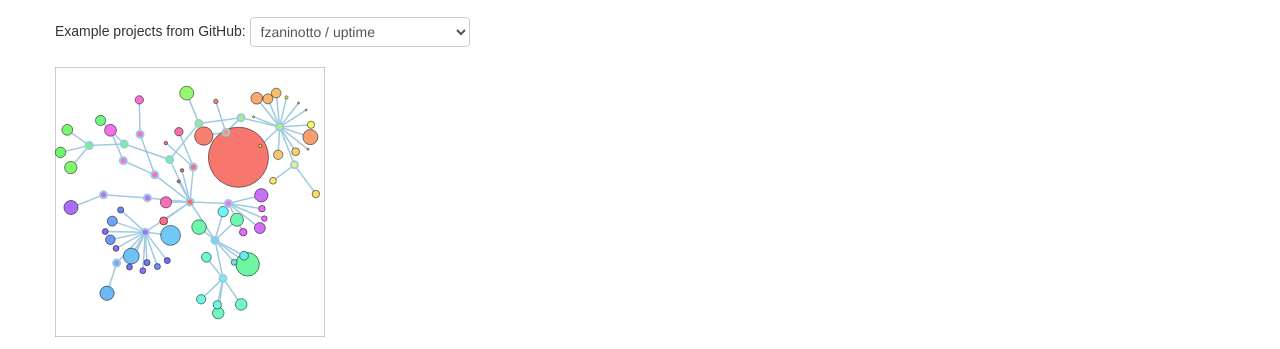
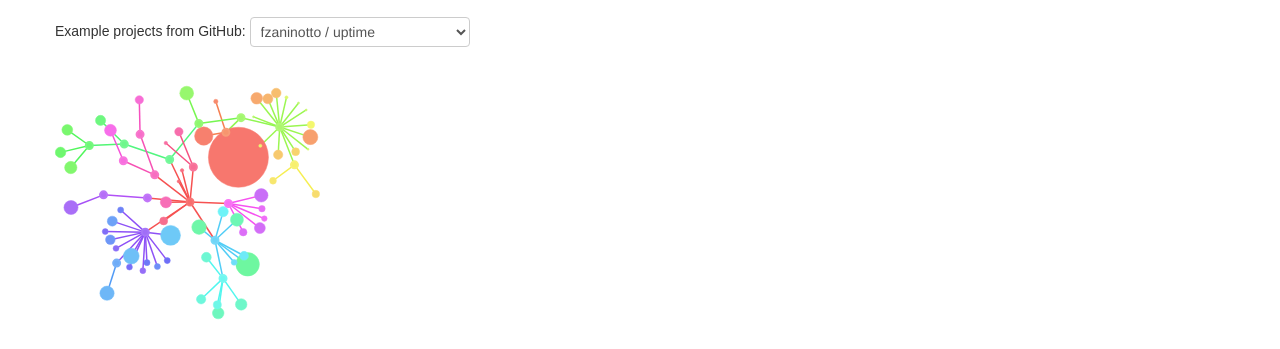
Before and after one commit to fzaninotto/CodeFlower, a plain HTML site: page index.html in a window 1280 px wide. Shown: the part 309-658 px from the top of the page. Drawn offline with Linux system fonts and the light colour scheme; animation ran at ten frames a second; a web font is replaced by a local one.

Commit message:
Get fancier colors

```diff
--- a/javascripts/CodeFlower.js
+++ b/javascripts/CodeFlower.js
@@ -9,8 +9,6 @@ var CodeFlower = function(selector, w, h) {
     .attr('height', h);
 
   this.svg.append("svg:rect")
-    .style("stroke", "#999")
-    .style("fill", "#fff")
     .attr('width', w)
     .attr('height', h);
 
@@ -52,7 +50,10 @@ CodeFlower.prototype.update = function(json) {
     .attr("x1", function(d) { return d.source.x; })
     .attr("y1", function(d) { return d.source.y; })
     .attr("x2", function(d) { return d.target.x; })
-    .attr("y2", function(d) { return d.target.y; });
+    .attr("y2", function(d) { return d.target.y; })
+    .style("stroke", function color(d) {
+      return "hsl(" + parseInt(360 / total * d.source.id, 10) + ",90%,64%)";
+    });
 
   // Exit any old links.
   this.link.exit().remove();
@@ -70,6 +71,9 @@ CodeFlower.prototype.update = function(json) {
     .attr("class", "node")
     .classed('directory', function(d) { return (d._children || d.children) ? 1 : 0; })
     .attr("r", function(d) { return d.children ? 3.5 : Math.pow(d.size, 2/5) || 1; })
+    .style("stroke", function color(d) {
+      return "hsl(" + parseInt(360 / total * d.id, 10) + ",90%,72%)";
+    })
     .style("fill", function color(d) {
       return "hsl(" + parseInt(360 / total * d.id, 10) + ",90%,70%)";
     })
--- a/stylesheets/style.css
+++ b/stylesheets/style.css
@@ -4,6 +4,15 @@ body {
 
 #visualization {
   overflow: auto;
+}
+
+#visualization,
+#visualization svg {
+  background: transparent;
+}
+
+#visualization svg rect {
+  fill: rgba(255, 255, 255, 1);
 }
 
 h1 {
```
Also changed, not shown: images/faker.png, images/jquery.png, images/twig.png, images/uptime.png.
